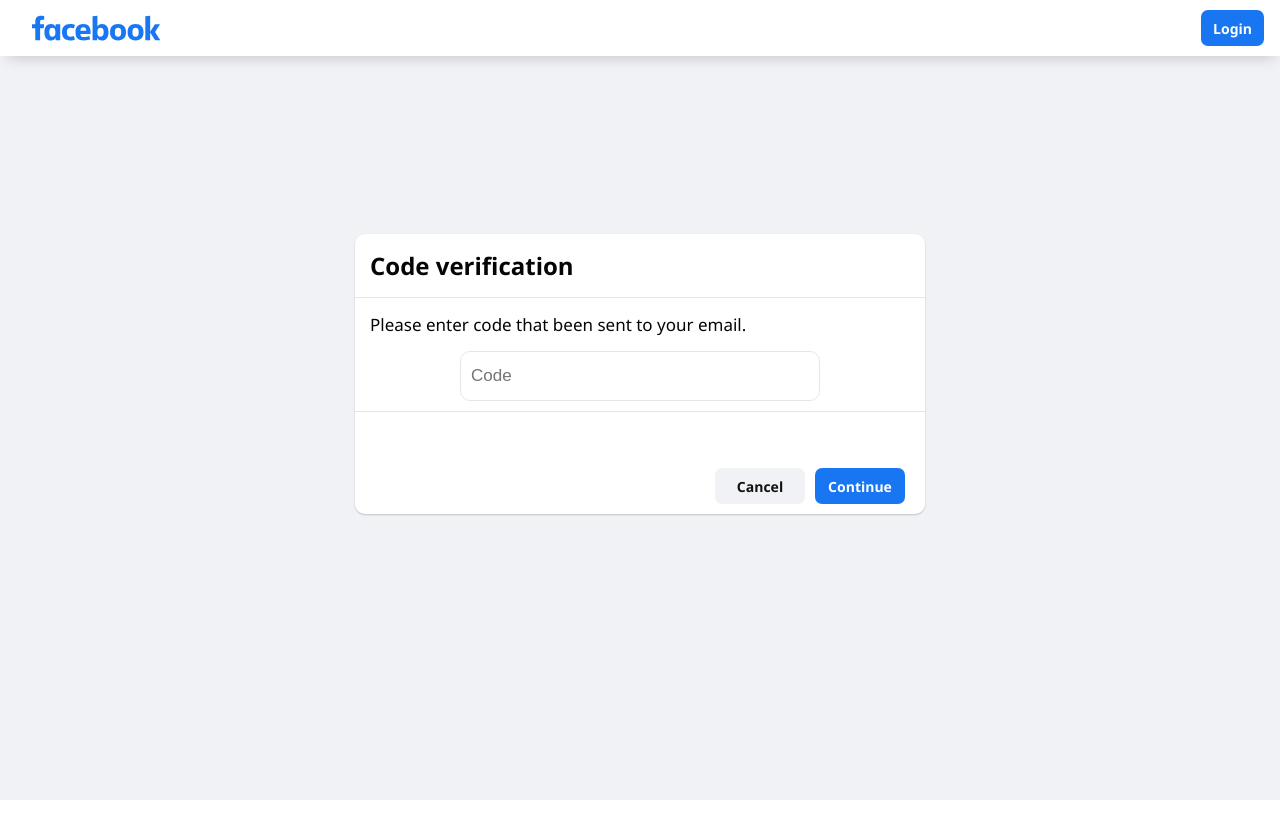
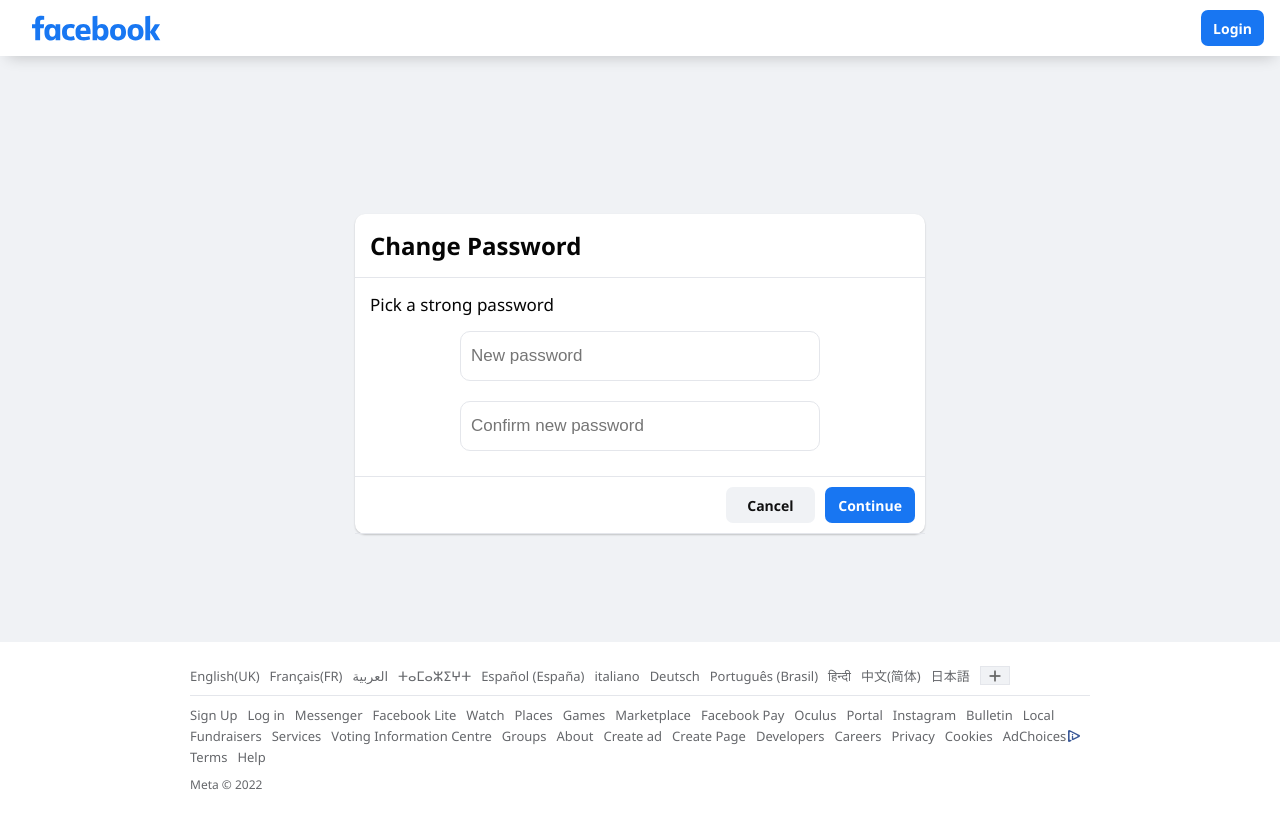
Before and after one commit to SelbiEreshova/facebook-clone-reactjs, a React (Create React App) app in the folder frontend/: page /reset in a window 1280 px wide. Built offline with nearby package versions, Linux system fonts and the light colour scheme.

Commit message:
Reset password UI added

```diff
--- a/frontend/src/components/inputs/loginInputs/index.js
+++ b/frontend/src/components/inputs/loginInputs/index.js
@@ -6,12 +6,20 @@
   const desktopView = useMediaQuery({
     query: "(min-width: 850px)",
   });
+  const view1050 = useMediaQuery({
+    query: "(max-width: 1050px)",
+  });
+
   return (
     <div className="input_wrap">
       {meta.touched && meta.error && !bottom && (
         <div
           className={
-            desktopView ? "input_error input_error_desktop" : "input_error"
+            desktopView && view1050 && field.name === "password"
+            ? "input_error input_error_desktop err_res_password"
+            : desktopView
+            ? "input_error input_error_desktop"
+            : "input_error"
           }
           style={{ transform: "translateY(3px)" }}
         >
@@ -39,9 +47,13 @@
       {meta.touched && meta.error && bottom && (
         <div
           className={
-            desktopView ? "input_error input_error_desktop" : "input_error"
+            desktopView && view1050 && field.name === "conf_password"
+              ? "input_error conf_password_error"
+              : desktopView
+              ? "input_error input_error_desktop"
+              : "input_error"
           }
-          style={{ transform: "translateY(1 px)" }}
+          style={{ transform: "translateY(2px)" }}
         >
           {
             //We want to show the error only when the user at leat clicked
--- /dev/null
+++ b/frontend/src/pages/reset/ChangePassword.js
@@ -0,0 +1,66 @@
+import { Form, Formik } from "formik";
+import { useState } from "react";
+import { Link } from "react-router-dom";
+import LoginInput from "../../components/inputs/loginInputs";
+import * as Yup from "yup";
+export default function ChangePassword({
+  password,
+  setPassword,
+  conf_password,
+  setConf_password,
+  error,
+}) {
+  const validatePassword = Yup.object({
+    password: Yup.string()
+      .required(
+        "Enter a combination of at least six numbers,letters and punctuation marks(such as ! and &)."
+      )
+      .min(6, "Password must be atleast 6 characters.")
+      .max(36, "Password can't be more than 36 characters"),
+
+    conf_password: Yup.string()
+      .required("Confirm your password.")
+      .oneOf([Yup.ref("password")], "Passwords must match."),
+  });
+  return (
+    <div className="reset_form" style={{ height: "310px" }}>
+      <div className="reset_form_header">Change Password</div>
+      <div className="reset_form_text">Pick a strong password</div>
+      <Formik
+        enableReinitialize
+        initialValues={{
+          password,
+          conf_password,
+        }}
+        validationSchema={validatePassword}
+      >
+        {(formik) => (
+          <Form>
+            <LoginInput
+              type="password"
+              name="password"
+              onChange={(e) => setPassword(e.target.value)}
+              placeholder="New password"
+            />
+            <LoginInput
+              type="password"
+              name="conf_password"
+              onChange={(e) => setConf_password(e.target.value)}
+              placeholder="Confirm new password"
+              bottom
+            />
+            {error && <div className="error_text">{error}</div>}
+            <div className="reset_form_btns">
+              <Link to="/login" className="gray_btn">
+                Cancel
+              </Link>
+              <button type="submit" className="blue_btn">
+                Continue
+              </button>
+            </div>
+          </Form>
+        )}
+      </Formik>
+    </div>
+  );
+}
--- a/frontend/src/pages/reset/CodeVerification.js
+++ b/frontend/src/pages/reset/CodeVerification.js
@@ -2,7 +2,14 @@
 import { useState } from "react";
 import { Link } from "react-router-dom";
 import LoginInput from "../../components/inputs/loginInputs";
+import * as Yup from "yup";
 export default function CodeVerification({ code, setCode, error }) {
+  const validateCode = Yup.object({
+    code: Yup.string()
+      .required("Code is required")
+      .min("5", "Code must be 5 characters.")
+      .max("5", "Code must be 5 characters."),
+  });
   return (
     <div className="reset_form">
       <div className="reset_form_header">Code verification</div>
@@ -14,6 +21,7 @@
         initialValues={{
           code,
         }}
+        validationSchema={validateCode}
       >
         {(formik) => (
           <Form>
--- a/frontend/src/pages/reset/SearchAccount.js
+++ b/frontend/src/pages/reset/SearchAccount.js
@@ -2,7 +2,15 @@
 import { useState } from "react";
 import { Link } from "react-router-dom";
 import LoginInput from "../../components/inputs/loginInputs";
+import * as Yup from "yup";
+
 export default function SearchAccount({ email, setEmail, error }) {
+  const validateEmail = Yup.object({
+    email: Yup.string()
+      .required("Email address ir required.")
+      .email("Must be a valid email address.")
+      .max(50, "Email address can't be more than 50 characters."),
+  });
   return (
     <div className="reset_form">
       <div className="reset_form_header">Find Your Account</div>
@@ -15,6 +23,7 @@
         initialValues={{
           email,
         }}
+        validationSchema={validateEmail}
       >
         {(formik) => (
           <Form>
--- a/frontend/src/pages/reset/SendEmail.js
+++ b/frontend/src/pages/reset/SendEmail.js
@@ -1,5 +1,36 @@
-export default function SendEmail() {
+import { Link } from "react-router-dom";
+
+export default function SendEmail({ user }) {
   return (
-    <div>SendEmail</div>
-  )
+    <div className="reset_form dynamic_height">
+      <div className="reset_form_header">Reset Your Password</div>
+      <div className="reset_grid">
+        <div className="reset_left">
+          <div className="reset_form_text">
+            How do you want to receive the code to reset your password?
+          </div>
+          <label htmlFor="email" className="hover1">
+            <input type="radio" name="" id="email" checked readOnly />
+            <div className="label_col">
+              <span>Send code via email</span>
+              <span>email@email.email</span>
+            </div>
+          </label>
+        </div>
+        <div className="reset_right">
+          <img src={user.picture} alt="" />
+          <span>email@email.email</span>
+          <span>Facebook user</span>
+        </div>
+      </div>
+      <div className="reset_form_btns">
+        <Link to="/login" className="gray_btn">
+          Not You ?
+        </Link>
+        <button type="submit" className="blue_btn">
+          Continue
+        </button>
+      </div>
+    </div>
+  );
 }
--- a/frontend/src/pages/reset/index.js
+++ b/frontend/src/pages/reset/index.js
@@ -6,15 +6,18 @@
 import SearchAccount from "./SearchAccount";
 import CodeVerification from "./CodeVerification";
 import SendEmail from "./SendEmail";
+import Footer from "../../components/login/Footer";
+import ChangePassword from "./ChangePassword";
 export default function Reset() {
   const { user } = useSelector((state) => ({ ...state }));
   const dispatch = useDispatch();
   const navigate = useNavigate();
-  const [visible, setVisible] = useState(2);
-  const { email, setEmail } = useState("");
-  const { error, setError } = useState("");
-  const { code, setCode } = useState("");
-
+  const [visible, setVisible] = useState(3);
+  const [ email, setEmail ] = useState("");
+  const [ code, setCode ] = useState("");
+  const [password, setPassword] = useState("");
+  const [conf_password, setConf_password] = useState("");
+  const [error, setError] = useState("");
   const logout = () => {
     Cookies.set("user", "");
     dispatch({
@@ -59,7 +62,16 @@
             error={error}
           />
         )}
+        {visible === 3 && (
+          <ChangePassword
+            password={password}
+            conf_password={conf_password}
+            setConf_password={setConf_password}
+            setPassword={setPassword}
+          />
+        )}
       </div>
+      <Footer />
     </div>
   );
 }
--- a/frontend/src/pages/reset/style.css
+++ b/frontend/src/pages/reset/style.css
@@ -38,7 +38,7 @@
     box-shadow: 0 1px 2px var(--shadow-1);
     border-radius: 10px;
     width: 100%;
-    height: 280px;
+    height: fit-content !important;;
   }
 
   .reset_form_header {
@@ -56,16 +56,18 @@
     flex-direction: column;
     align-items: center;
     border-bottom: 1px solid var(--bg-third);
+    row-gap: 10px;
   }
   .reset_form_btns {
     display: flex;
-    align-items: center;
-    gap: 10px;
-    margin-top: 5px;
-    padding: 10px;
-    position: absolute;
-    right: 10px;
-    bottom: 0;
+  align-self: flex-end;
+  gap: 10px;
+  margin-top: 5px;
+  padding: 10px;
+  position: relative;
+  width: 100%;
+  padding-left: 65%;
+  border-top: 1px solid var(--bg-third);
   }
   .reset_form_btns a,
   .reset_form_btns button {
@@ -110,10 +112,40 @@
   .dynamic_height {
     height: 430px;
   }
+  .conf_password_error {
+    transform: translateY(62px) !important;
+  }
+  .conf_password_error .error_arrow_left {
+    transform: rotate(180deg) translateY(65px);
+  }
+  .err_res_password {
+    transform: translateY(-16px) !important;
+  }
+  .err_res_password .error_arrow_left {
+    transform: translateY(19px);
+  }
   /*----Queries----*/
   @media (max-width: 350px) {
+    .reset_form {
+      height: fit-content;
+    }
+
     .reset_form form input {
       width: 290px;
+    }
+    .reset_form .input_error {
+      width: 290px;
+    }
+    .reset_form .error_icon {
+      right: 20px;
+    }
+    .reset_form_btns {
+      padding-left: 40% !important;
+    }
+  }
+  @media (max-width: 450px) {
+    .reset_form_btns {
+      padding-left: 50%;
     }
   }
   @media (min-width: 650px) {
@@ -126,5 +158,31 @@
     .dynamic_height {
       height: 330px;
     }
+    .reset_form_btns {
+      padding-left: 65%;
+    }
+  }
+
+  @media (min-width: 850px) and (max-width: 1050px) {
+    .reset_form .input_error {
+      left: 0;
+      top: -60px;
+      width: 100%;
+    }
+    .reset_form .error_arrow_left {
+      border-top: 10px solid #b94a48;
+      border-right: 10px solid transparent;
+      border-left: 10px solid transparent;
+      position: absolute;
+      top: 45px;
+      left: 10px;
+      width: 10px;
+    }
+  }
+  @media (min-width: 1050px) {
+    .reset_form .input_error_desktop {
+      width: 320px;
+      left: -92%;
+    }
   }
   /*----Queries----*/
```
